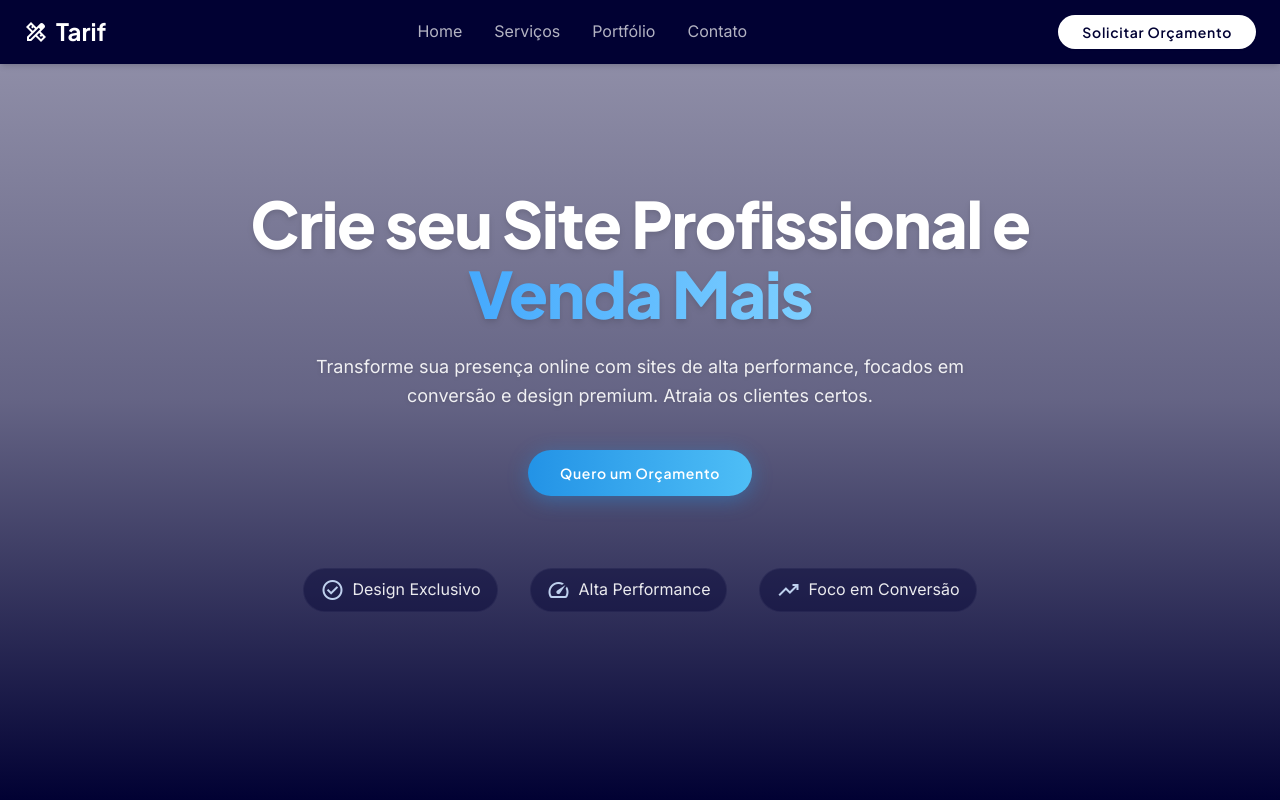
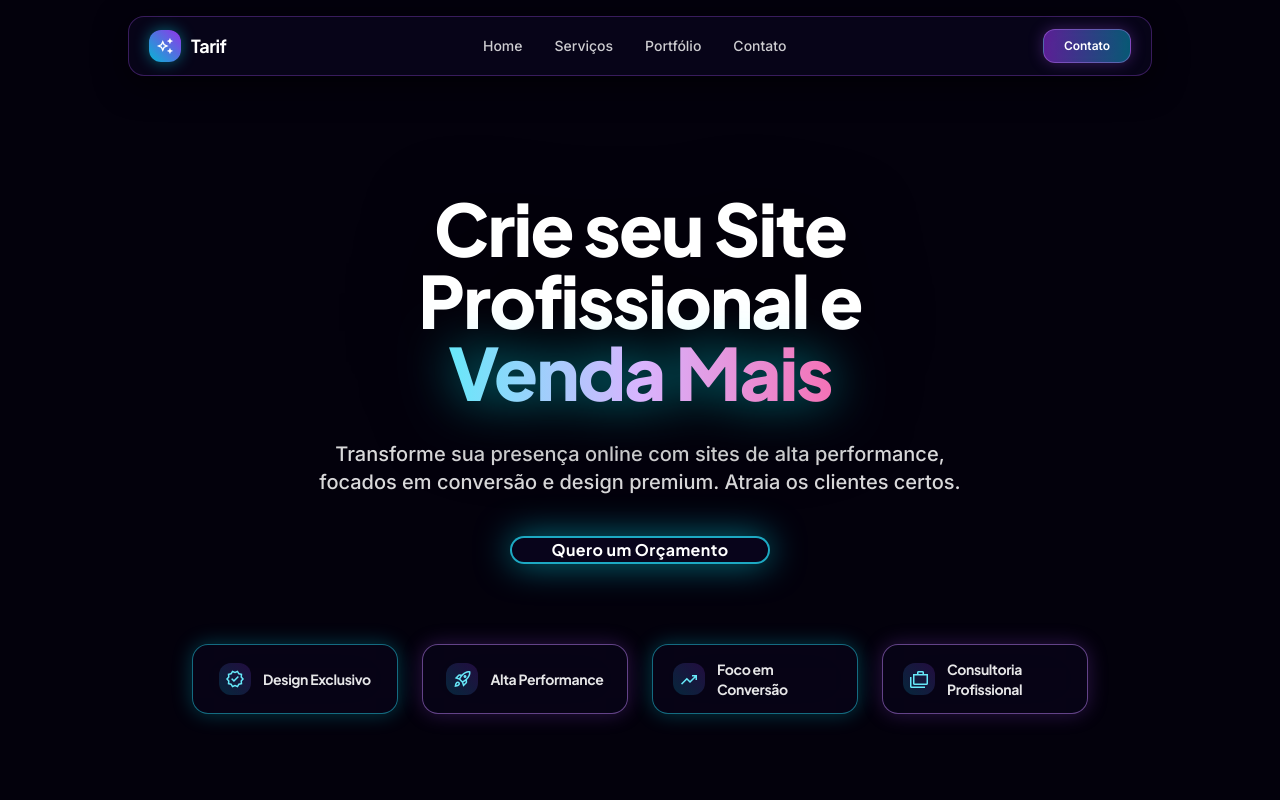
Before and after one commit to samueltarif/meusite, a Nuxt app: page / in a window 1280 px wide. Shown: the top 800 px of the page. Built offline with nearby package versions, Linux system fonts and the light colour scheme.

Commit message:
feat(hero): aplicar design Agency Hero Section Variant 2 via Stitch (node-id: 69001d02ca7947af9bf54273303700b8)

```diff
--- a/app/components/layout/LayoutHeader.vue
+++ b/app/components/layout/LayoutHeader.vue
@@ -1,4 +1,6 @@
 <script setup lang="ts">
+import { ref } from 'vue'
+
 const isMenuOpen = ref(false)
 
 const navLinks = [
@@ -14,39 +16,40 @@ function closeMenu() {
 </script>
 
 <template>
-  <header
-    class="bg-primary fixed top-0 w-full z-50 shadow-md"
-  >
-    <div class="flex justify-between items-center px-margin-mobile lg:px-gutter h-16 max-w-container-max mx-auto">
+  <header class="fixed top-4 left-0 w-full z-50 px-4 sm:px-8 pointer-events-none">
+    <div class="max-w-5xl mx-auto pointer-events-auto bg-[#0a061e]/70 backdrop-blur-xl border border-purple-500/30 rounded-2xl shadow-[0_8px_32px_rgba(0,0,0,0.6)] px-5 py-3 flex justify-between items-center transition-all duration-300">
+
       <!-- Logo -->
-      <NuxtLink to="/" class="flex items-center gap-2">
-        <span class="material-symbols-outlined text-on-primary">design_services</span>
-        <span class="font-heading text-headline-sm font-bold text-on-primary">Tarif</span>
+      <NuxtLink to="/" class="flex items-center gap-2.5 group">
+        <div class="w-8 h-8 rounded-xl bg-gradient-to-tr from-cyan-500 to-purple-600 flex items-center justify-center shadow-[0_0_15px_rgba(0,240,255,0.4)]">
+          <span class="material-symbols-outlined text-white text-[18px]">auto_awesome</span>
+        </div>
+        <span class="font-heading text-lg font-bold text-white tracking-tight">Tarif</span>
       </NuxtLink>
 
       <!-- Desktop Nav -->
-      <nav class="hidden lg:flex gap-8 items-center">
+      <nav class="hidden md:flex gap-8 items-center">
         <a
           v-for="link in navLinks"
           :key="link.href"
           :href="link.href"
-          class="text-on-primary/70 hover:text-on-primary transition-colors duration-200 font-body text-body-md"
+          class="text-white/80 hover:text-cyan-300 transition-colors duration-200 font-body text-sm font-medium"
         >
           {{ link.label }}
         </a>
       </nav>
 
-      <!-- Desktop CTA -->
+      <!-- Desktop CTA Button -->
       <a
         href="#orcamento"
-        class="hidden lg:inline-flex items-center justify-center bg-surface-light text-primary font-heading text-label-md px-6 py-2.5 rounded-full hover:scale-105 transition-transform duration-200 active:scale-95 shadow-sm"
+        class="hidden md:inline-flex items-center justify-center px-5 py-2 rounded-xl text-xs font-bold text-white bg-gradient-to-r from-purple-600/60 to-cyan-600/60 border border-purple-400/40 hover:border-cyan-400/80 shadow-[0_0_15px_rgba(168,85,247,0.3)] hover:shadow-[0_0_20px_rgba(0,240,255,0.5)] hover:scale-105 transition-all duration-300 backdrop-blur-md"
       >
-        Solicitar Orçamento
+        Contato
       </a>
 
       <!-- Mobile Menu Toggle -->
       <button
-        class="lg:hidden text-on-primary p-2"
+        class="md:hidden text-white p-1.5 focus:outline-none"
         aria-label="Abrir menu"
         @click="isMenuOpen = !isMenuOpen"
       >
@@ -60,24 +63,24 @@ function closeMenu() {
     <Transition name="slide-down">
       <div
         v-if="isMenuOpen"
-        class="lg:hidden bg-primary border-t border-on-primary/10 px-margin-mobile pb-6"
+        class="md:hidden pointer-events-auto max-w-5xl mx-auto mt-2 bg-[#0a061e]/95 backdrop-blur-2xl border border-purple-500/30 rounded-2xl p-5 shadow-2xl space-y-3"
       >
-        <nav class="flex flex-col gap-4 pt-4">
+        <nav class="flex flex-col gap-3">
           <a
             v-for="link in navLinks"
             :key="link.href"
             :href="link.href"
-            class="text-on-primary/80 hover:text-on-primary py-2 font-body text-body-md transition-colors"
+            class="text-white/90 hover:text-cyan-300 py-1.5 font-body text-sm font-medium transition-colors"
             @click="closeMenu"
           >
             {{ link.label }}
           </a>
           <a
             href="#orcamento"
-            class="action-gradient-bg text-on-primary font-heading text-label-md px-6 py-3 rounded-full text-center mt-2"
+            class="w-full py-2.5 rounded-xl text-xs font-bold text-center text-white bg-gradient-to-r from-cyan-500 to-purple-600 shadow-[0_0_20px_rgba(0,240,255,0.4)] mt-2"
             @click="closeMenu"
           >
-            Solicitar Orçamento
+            Quero um Orçamento
           </a>
         </nav>
       </div>
@@ -98,11 +101,4 @@ function closeMenu() {
   max-height: 0;
   transform: translateY(-8px);
 }
-
-.slide-down-enter-to,
-.slide-down-leave-from {
-  opacity: 1;
-  max-height: 400px;
-  transform: translateY(0);
-}
 </style>
--- a/app/components/sections/SectionHero.vue
+++ b/app/components/sections/SectionHero.vue
@@ -6,28 +6,36 @@ const DotLottieVue = defineAsyncComponent(() =>
 )
 
 const badges = [
-  { icon: 'check_circle', label: 'Design Exclusivo' },
-  { icon: 'speed', label: 'Alta Performance' },
-  { icon: 'trending_up', label: 'Foco em Conversão' },
+  { icon: 'verified', label: 'Design Exclusivo', borderClass: 'border-cyan-400/50 shadow-[0_0_20px_rgba(0,240,255,0.25)]' },
+  { icon: 'rocket_launch', label: 'Alta Performance', borderClass: 'border-purple-400/50 shadow-[0_0_20px_rgba(168,85,247,0.25)]' },
+  { icon: 'trending_up', label: 'Foco em Conversão', borderClass: 'border-cyan-400/50 shadow-[0_0_20px_rgba(0,240,255,0.25)]' },
+  { icon: 'cases', label: 'Consultoria Profissional', borderClass: 'border-purple-400/50 shadow-[0_0_20px_rgba(168,85,247,0.25)]' },
 ]
 </script>
 
 <template>
   <section
     id="home"
-    class="relative pt-32 pb-section-padding-mobile lg:py-section-padding-desktop px-margin-mobile lg:px-0 flex flex-col items-center text-center overflow-hidden min-h-[90vh] lg:min-h-screen justify-center"
+    class="relative pt-36 pb-20 lg:pt-48 lg:pb-32 px-4 sm:px-6 lg:px-8 flex flex-col items-center text-center overflow-hidden min-h-screen justify-center bg-[#03010c]"
   >
-    <!-- Background Lottie Animation -->
-    <div class="absolute inset-0 -z-10 overflow-hidden pointer-events-none select-none">
-      <!-- Dark overlay gradient to ensure text readability and smooth transition to next section -->
-      <div class="absolute inset-0 bg-gradient-to-b from-primary/40 via-primary/60 to-primary z-10" />
+    <!-- Central Cosmic Halo Aura & Particle Stars -->
+    <div class="absolute inset-0 -z-10 overflow-hidden pointer-events-none select-none flex items-center justify-center">
+      <!-- Deep space dark base -->
+      <div class="absolute inset-0 bg-[#03010c]" />
 
+      <!-- Central glowing cyan & purple gradient aura ring from Stitch design -->
+      <div class="absolute top-1/2 left-1/2 -translate-x-1/2 -translate-y-1/2 w-[500px] h-[500px] sm:w-[700px] sm:h-[700px] rounded-full bg-gradient-to-tr from-cyan-500/20 via-purple-600/30 to-pink-500/20 blur-[100px] animate-pulse pointer-events-none opacity-80" />
+
+      <!-- Light rays radial backdrop -->
+      <div class="absolute inset-0 bg-[radial-gradient(ellipse_at_center,rgba(168,85,247,0.15)_0%,rgba(0,240,255,0.08)_40%,transparent_75%)]" />
+
+      <!-- Lottie background stars / space effect -->
       <ClientOnly>
         <template #fallback>
-          <div class="absolute inset-0 bg-primary" />
+          <div class="absolute inset-0 bg-[#03010c]" />
         </template>
         <DotLottieVue
-          class="w-full h-full"
+          class="w-full h-full opacity-40 mix-blend-screen"
           autoplay
           loop
           src="/earth-animation.json"
@@ -41,37 +49,53 @@ const badges = [
       </ClientOnly>
     </div>
 
-    <div class="max-w-container-max mx-auto flex flex-col items-center gap-6 relative z-20 px-margin-mobile lg:px-gutter">
-      <!-- Headline -->
-      <h1 class="font-heading text-headline-lg-mobile lg:text-display-lg text-on-primary max-w-4xl tracking-tight leading-tight drop-shadow-md">
-        Crie seu Site Profissional e
-        <span class="text-gradient">Venda Mais</span>
+    <!-- Main Container matching Stitch Hero Variant 2 -->
+    <div class="max-w-5xl mx-auto flex flex-col items-center gap-8 relative z-20">
+
+      <!-- Main Headline -->
+      <h1 class="font-heading text-4xl sm:text-6xl lg:text-7xl font-extrabold text-white max-w-4xl tracking-tight leading-[1.1] drop-shadow-[0_10px_35px_rgba(0,0,0,0.8)]">
+        Crie seu Site <br class="hidden sm:inline">
+        Profissional e <br>
+        <span class="text-transparent bg-clip-text bg-gradient-to-r from-cyan-300 via-purple-300 to-pink-400 drop-shadow-[0_0_25px_rgba(0,240,255,0.6)]">
+          Venda Mais
+        </span>
       </h1>
 
       <!-- Subtitle -->
-      <p class="font-body text-body-md lg:text-body-lg text-on-primary/90 max-w-2xl mb-4 drop-shadow">
+      <p class="font-body text-base sm:text-lg lg:text-xl text-white/85 max-w-2xl leading-relaxed font-medium">
         Transforme sua presença online com sites de alta performance, focados em conversão e design premium. Atraia os clientes certos.
       </p>
 
-      <!-- CTA -->
-      <a
-        href="#orcamento"
-        class="action-gradient-bg text-on-primary font-heading text-label-md px-8 py-4 rounded-full hover:scale-[1.02] transition-transform duration-200 shadow-[0px_4px_20px_rgba(35,147,230,0.4)] w-full lg:w-auto text-center"
-      >
-        Quero um Orçamento
-      </a>
+      <!-- Primary CTA Button with Glowing Neon Frame -->
+      <div class="pt-2">
+        <a
+          href="#orcamento"
+          class="relative inline-flex items-center justify-center px-10 py-4.5 text-base font-bold text-white rounded-full bg-[#0a0520]/80 border-2 border-cyan-400/80 hover:border-cyan-300 shadow-[0_0_35px_rgba(0,240,255,0.5)] hover:shadow-[0_0_55px_rgba(0,240,255,0.8)] backdrop-blur-xl transition-all duration-300 hover:scale-105 group"
+        >
+          <span class="relative z-10 font-heading tracking-wide">Quero um Orçamento</span>
+          <div class="absolute inset-0 rounded-full bg-gradient-to-r from-cyan-500/20 via-purple-500/20 to-pink-500/20 opacity-0 group-hover:opacity-100 transition-opacity duration-300" />
+        </a>
+      </div>
 
-      <!-- Trust Badges -->
-      <div class="mt-12 flex gap-6 lg:gap-8 items-center justify-center opacity-90 flex-wrap">
+      <!-- 4 Bottom Glass Badges (Matching Stitch Screenshot) -->
+      <div class="mt-12 grid grid-cols-2 lg:grid-cols-4 gap-4 sm:gap-6 w-full max-w-4xl">
         <div
           v-for="badge in badges"
           :key="badge.label"
-          class="flex items-center gap-2 bg-primary/45 backdrop-blur-md px-4 py-2 rounded-full border border-white/5"
+          :class="[
+            'flex items-center justify-center gap-3 bg-[#0a051d]/60 backdrop-blur-xl px-5 py-3.5 rounded-2xl border transition-all duration-300 hover:scale-105 hover:bg-[#0a051d]/80',
+            badge.borderClass
+          ]"
         >
-          <span class="material-symbols-outlined text-secondary-fixed">{{ badge.icon }}</span>
-          <span class="text-on-primary font-body text-body-md">{{ badge.label }}</span>
+          <div class="w-8 h-8 rounded-xl bg-gradient-to-tr from-cyan-500/20 to-purple-600/20 flex items-center justify-center shrink-0">
+            <span class="material-symbols-outlined text-cyan-300 text-[20px]">{{ badge.icon }}</span>
+          </div>
+          <span class="text-white/90 font-heading text-xs sm:text-sm font-bold tracking-tight text-left">
+            {{ badge.label }}
+          </span>
         </div>
       </div>
+
     </div>
   </section>
 </template>
```
